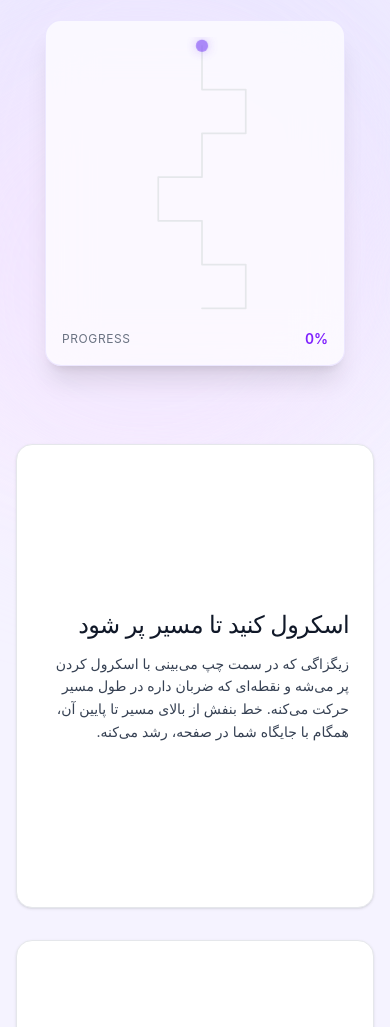
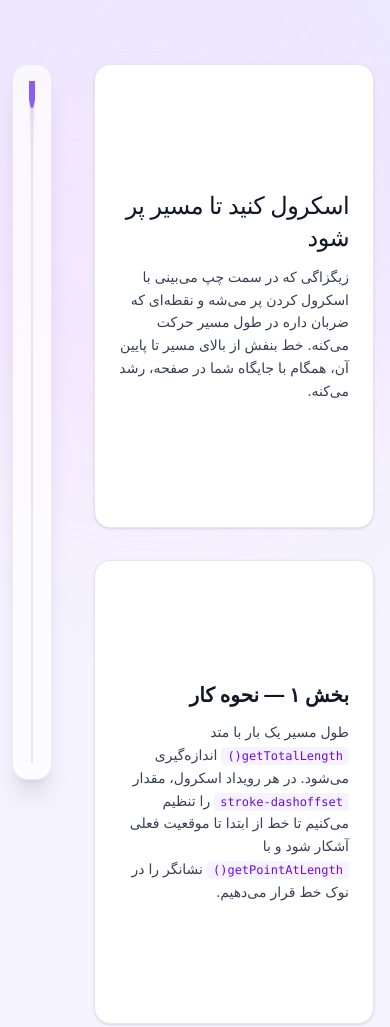
Before and after one commit to ali-mirzaei-dev/JS-Tracepath, a website: page index.html in a window 390 px wide. Shown: the top 1027 px of the page. Drawn offline with Linux system fonts and the light colour scheme.

Commit message:
Added a new SVG for Mobile view

```diff
--- a/assets/JavaScript/mian.js
+++ b/assets/JavaScript/mian.js
@@ -1,23 +1,37 @@
-const track = document.getElementById('track');
+const trackDesktop = document.getElementById('track');
 const marker = document.getElementById("marker");
 const progressValue = document.getElementById("progress-value");
 
-const total = track.getTotalLength();
-track.style.strokeDasharray = total;
-track.style.strokeDashoffset = total;
+const trackMobile = document.getElementById('track-mobile');
+const markerMobile = document.getElementById("marker-mobile");
+
+const totalDesktop = trackDesktop.getTotalLength();
+trackDesktop.style.strokeDasharray = totalDesktop;
+trackDesktop.style.strokeDashoffset = totalDesktop;
+
+const totalMobile = trackMobile.getTotalLength();
+trackMobile.style.strokeDasharray = totalMobile;
+trackMobile.style.strokeDashoffset = totalMobile;
 
 const fullHeight = document.documentElement.scrollHeight - innerHeight;
 
 addEventListener("scroll", () => {
+    const progress = Math.min(scrollY / fullHeight, 1);
 
-    // ------- Calculate the progress
-    const progress = Math.min(scrollY / fullHeight, 1);
-    track.style.strokeDashoffset = total * (1 - progress);
-
-    // ------- calculate the position of the marker
-    const point = track.getPointAtLength(total * progress);
+    // ===== Desktop zigzag =====
+    trackDesktop.style.strokeDashoffset = totalDesktop * (1 - progress);
+    const point = trackDesktop.getPointAtLength(totalDesktop * progress);
     marker.setAttribute('cx', point.x);
     marker.setAttribute('cy', point.y);
 
-    progressValue.textContent = Math.round(progress * 100) + '%';
+    // ===== Mobile thin line =====
+    trackMobile.style.strokeDashoffset = totalMobile * (1 - progress);
+    const pointMobile = trackMobile.getPointAtLength(totalMobile * progress);
+    markerMobile.setAttribute('cx', pointMobile.x);
+    markerMobile.setAttribute('cy', pointMobile.y);
+
+    // Progress text
+    if (progressValue) {
+        progressValue.textContent = Math.round(progress * 100) + '%';
+    }
 });
--- a/index.html
+++ b/index.html
@@ -18,9 +18,9 @@
         <div class="absolute top-10 right-0 h-125 w-125 rounded-full bg-fuchsia-100/50 blur-3xl"></div>
     </div>
 
-    <!--==================#2 PROGRESS SVG ==================-->
+    <!--==================#2 DESKTOP PROGRESS SVG ==================-->
     <!--==================================================-->
-    <div class="fixed top-5 left-1/2 -translate-x-1/2 md:left-5 md:translate-x-0 w-75 rounded-2xl border border-violet-200/50 bg-white/70 p-4 shadow-xl backdrop-blur-xl">
+    <div class="hidden lg:block fixed top-5 left-1/2 -translate-x-1/2 md:left-5 md:translate-x-0 w-75 rounded-2xl border border-violet-200/50 bg-white/70 p-4 shadow-xl backdrop-blur-xl">
         <svg viewBox="-10 -10 320 320" width="280" height="280" aria-hidden="true">
 
             <!--==================#2-1 BG TRACE PATH  ==================-->
@@ -37,9 +37,7 @@
                 style="filter: drop-shadow(0 0 4px rgba(139,92,246,0.35));" />
 
             <!--==================#2-3 MARKER  ==================-->
-            <circle id="marker" r="7" fill="#8b5cf6" cx="150" cy="0"
-                class="marker-pulse"
-                style="filter: drop-shadow(0 0 6px rgba(139,92,246,0.55));" />
+            <circle id="marker" r="7" fill="#8b5cf6" cx="150" cy="0" class="marker-pulse" style="filter: drop-shadow(0 0 6px rgba(139,92,246,0.55));" />
         </svg>
 
         <!--==================#2-4 PROGRESS COUNTER  ==================-->
@@ -49,9 +47,45 @@
         </div>
     </div>
 
+    <!--==================#2.99 MOBILE PROGRESS BAR ==================-->
+    <!--===================================================================-->
+    <div class="lg:hidden fixed top-16 bottom-16 left-3 z-50 flex items-center  pointer-events-none rounded-2xl border border-violet-200/50 bg-white/70 p-4 shadow-xl backdrop-blur-xl">
+        <svg viewBox="0 0 6 100"
+            class="h-full w-1.5"
+            preserveAspectRatio="none"
+            aria-hidden="true">
+
+            <!-- Background track -->
+            <path id="track-mobile-bg"
+                d="M 3 0 L 3 100"
+                fill="none"
+                stroke="#e5e7eb"
+                stroke-width="2"
+                stroke-linecap="round" />
+
+            <!-- Colored progress track -->
+            <path id="track-mobile"
+                d="M 3 0 L 3 100"
+                fill="none"
+                stroke="#8b5cf6"
+                stroke-width="3"
+                stroke-linecap="round"
+                style="filter: drop-shadow(0 0 4px rgba(139,92,246,0.35));" />
+
+            <!-- Marker -->
+            <circle id="marker-mobile"
+                r="4"
+                fill="#8b5cf6"
+                cx="3"
+                cy="0"
+                class="marker-pulse"
+                style="filter: drop-shadow(0 0 6px rgba(139,92,246,0.55));" />
+        </svg>
+    </div>
+
     <!--==================#3 CONTENT ==================-->
     <!--==================================================-->
-    <main class="mx-auto w-full max-w-2xl px-4 pt-16 pb-32 sm:px-6 md:px-8 mt-95 md:mt-0" dir="rtl">
+    <main class="ml-auto md:mr-20 xl:mx-auto w-80/100 lg:w-60/100 xl:w-50/100 px-4 pt-16 pb-32 sm:px-6 md:px-8" dir="rtl">
         <div class="flex flex-col gap-8 sm:gap-10 md:gap-12 *:min-h-[55vh] *:flex *:flex-col *:justify-center *:rounded-2xl *:border *:border-gray-200 *:bg-white *:p-6 *:shadow-sm *:sm:p-8 *:md:p-10">
             <section>
                 <h1 class="mb-3 text-2xl tracking-tight text-gray-900 sm:text-3xl md:text-4xl">اسکرول کنید تا مسیر پر شود</h1>
@@ -74,11 +108,7 @@
                 <p class="text-sm leading-relaxed text-gray-700 sm:text-base md:text-lg">تا اینجا نشانگر باید نزدیک انتهای مسیر باشه. یک بخش دیگه بری پایین مسیر کاملاً میشه!</p>
             </section>
             <section>
-                <h2 class="mb-3 text-xl font-semibold text-gray-900 sm:text-2xl">بخش ۵ — نزدیک پایان</h2>
-                <p class="text-sm leading-relaxed text-gray-700 sm:text-base md:text-lg">هنوز کمی فاصله داریم. هرچی بیشتر اسکرول کنی، مسیر بیشتر پر می‌شه و نقطه بنفش به سمت انتهای زیگزاگ نزدیک‌تر می‌شه.</p>
-            </section>
-            <section>
-                <h2 class="mb-3 text-xl font-semibold text-gray-900 sm:text-2xl">بخش ۶ — انتهای مسیر</h2>
+                <h2 class="mb-3 text-xl font-semibold text-gray-900 sm:text-2xl">بخش ۵ — انتهای مسیر</h2>
                 <p class="text-sm leading-relaxed text-gray-700 sm:text-base md:text-lg">به انتها رسیدی. کل مسیر پر شده و نشانگر در انتهای زیگزاگ قرار گرفته.<br>حالا به سمت بالا اسکرول کن تا برعکس شدن انیمیشن رو ببینی!</p>
             </section>
         </div>
@@ -86,7 +116,7 @@
 
     <!--==================#4 FOOTER ==================-->
     <!--==================================================-->
-    <footer class=" mx-auto w-75 rounded-2xl border border-violet-200/50 bg-white/70 p-4 shadow-xl backdrop-blur-xl mb-5">
+    <footer class=" ml-auto md:mx-auto mr-5 w-80/100 md:w-75 rounded-2xl border border-violet-200/50 bg-white/70 p-4 shadow-xl backdrop-blur-xl mb-5">
         <div class="flex flex-wrap justify-center items-center gap-3 ">
 
             <!--==================#4-1 IMAGE ==================-->
```
Also changed, not shown: README.md (added), assets/StyleSheet/output.css.
